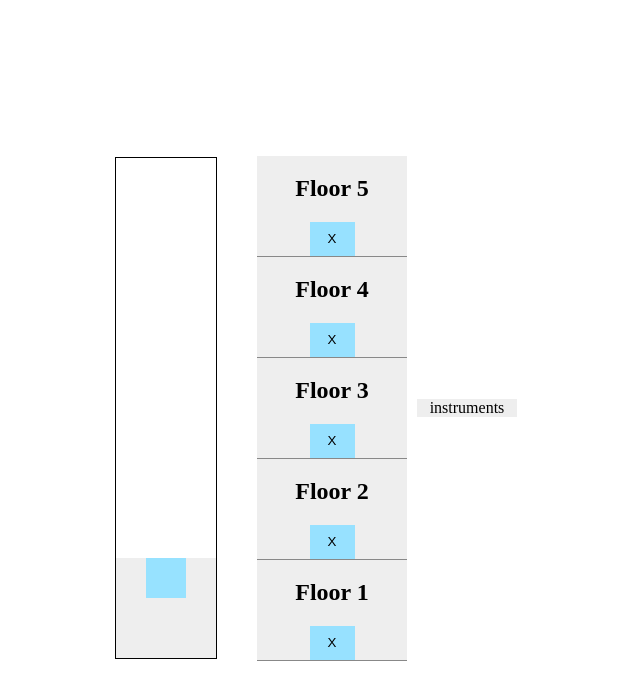
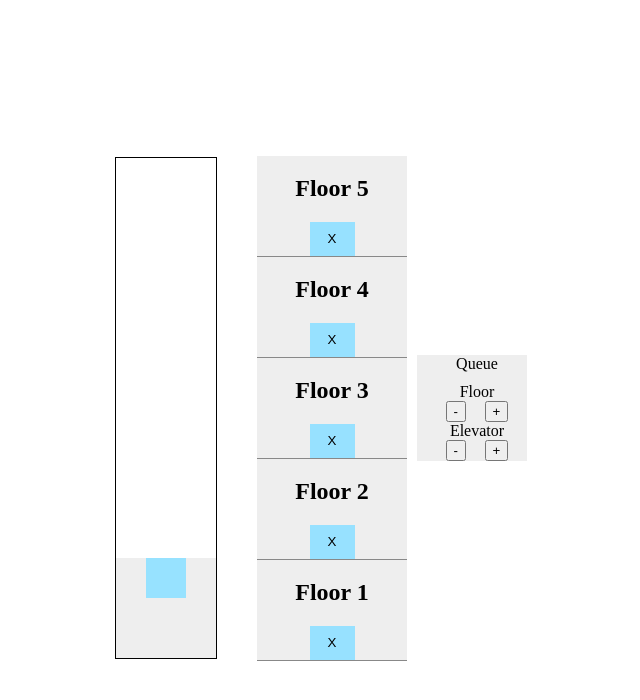
Before and after one commit to dammnyaka/elevator_simulation, a Vue app: page / in a window 1280 px wide. Shown: the top 700 px of the page, without its empty margins (334-974 px from the left). Built offline with nearby package versions, Linux system fonts and the light colour scheme.

Commit message:
add component Instruments  with logic
for comfort

```diff
--- a/src/App.vue
+++ b/src/App.vue
@@ -19,7 +19,21 @@
           @call-elevator="handleCallElevator"
         ></floor>
       </div>
-      <div class="instruments"><Instruments></Instruments></div>
+      <div class="instruments">
+        <instruments
+          :floor="floors"
+          :elevators="elevators"
+          :moveElevator="moveElevator"
+          :queue="queue"
+          @remove-floor="removeFloor"
+          @add-floor="addFloor"
+          @add-elevator="addElevator"
+          @remove-elevator="removeElevator"
+        >
+          <template v-slot:floor>Floor</template>
+          <template v-slot:elevator>Elevator</template>
+        </instruments>
+      </div>
     </div>
   </div>
 </template>
@@ -31,7 +45,7 @@ import Instruments from "@/components/Instruments/";
 
 import * as data from "./components/data/";
 
-import { handleCallElevator, moveElevator } from "./components/composition/elevatorServices";
+import { handleUpdateQueue, handleCallElevator, moveElevator } from "./components/composition/elevatorServices";
 
 export default {
   name: "App",
@@ -57,6 +71,45 @@ export default {
     });
   },
   methods: {
+    addFloor() {
+      const newFloor = { number: this.floor.length + 1, activeFloor: false };
+      this.floors.push(newFloor);
+    },
+    removeFloor() {
+      this.elevators.map((i) => {
+        if (
+          i.currentFloor > this.floors.length - 1 ||
+          (i.targetFloor > this.floors.length - 1 && (i.status = "moving"))
+        ) {
+          clearInterval(i.moving);
+          i.status = "idle";
+          i.targetFloor = null;
+          i.moving = null;
+          i.direction = null;
+          i.targetFloor = null;
+          i.currentFloor = this.floors.length - 1;
+          localStorage.setItem(`elevator${i.id}CurrentFloor`, i.currentFloor);
+        }
+      });
+
+      this.floors.pop();
+      this.queue = handleUpdateQueue(this.queue, this.floors.length);
+    },
+    addElevator() {
+      const newElevator = {
+        id: this.elevators.length + 1,
+        currentFloor: 1,
+        direction: null,
+        status: "idle",
+        moving: null,
+        targetFloor: null,
+      };
+      this.elevators.push({ ...newElevator });
+    },
+    removeElevator() {
+      this.elevators.pop();
+    },
+
     handleCallElevator(floorNumber) {
       handleCallElevator(floorNumber, this.elevators, this.queue, this.floors, this.moveElevator);
     },
--- a/src/components/Instruments/index.vue
+++ b/src/components/Instruments/index.vue
@@ -1,3 +1,62 @@
 <template>
-  <div>instruments</div>
+  <div class="instruments">
+    <div style="margin-bottom: 10px">
+      Queue
+      <div style="display: flex; flex-wrap: wrap">
+        <div style="margin: 0 2px" v-for="queue in queue" :key="queue.floor">
+          {{ queue.floor }}
+        </div>
+      </div>
+    </div>
+    <div>
+      <slot name="floor" />
+      <div class="btn_add">
+        <button @click="removeFloor" class="btn_add-floor">-</button>
+        <button @click="addFloor" class="btn_add-floor">+</button>
+      </div>
+    </div>
+    <div>
+      <slot name="elevator" />
+      <div class="btn_add">
+        <button @click="removeElevator" class="btn_add-elevator">-</button>
+        <button @click="addElevator" class="btn_add-elevator">+</button>
+      </div>
+    </div>
+  </div>
 </template>
+<script>
+export default {
+  props: {
+    queue: {
+      required: true,
+    },
+  },
+  methods: {
+    addFloor() {
+      this.$emit("add-floor");
+    },
+    removeFloor() {
+      this.$emit("remove-floor");
+    },
+
+    addElevator() {
+      this.$emit("add-elevator");
+    },
+    removeElevator() {
+      this.$emit("remove-elevator");
+    },
+  },
+};
+</script>
+<style lang="css">
+.btn_add {
+  position: relative;
+  display: flex;
+  justify-content: space-evenly;
+}
+.btn_add-floor {
+  display: flex;
+  align-items: center;
+  justify-content: center;
+}
+</style>
--- a/src/components/composition/elevatorServices.js
+++ b/src/components/composition/elevatorServices.js
@@ -1,3 +1,7 @@
+export function handleUpdateQueue(queue, fl) {
+  return queue.filter((i) => i.floor !== fl);
+}
+
 export function findClosestElevator(array, target) {
   if (array.length === 0) {
     return;
```
